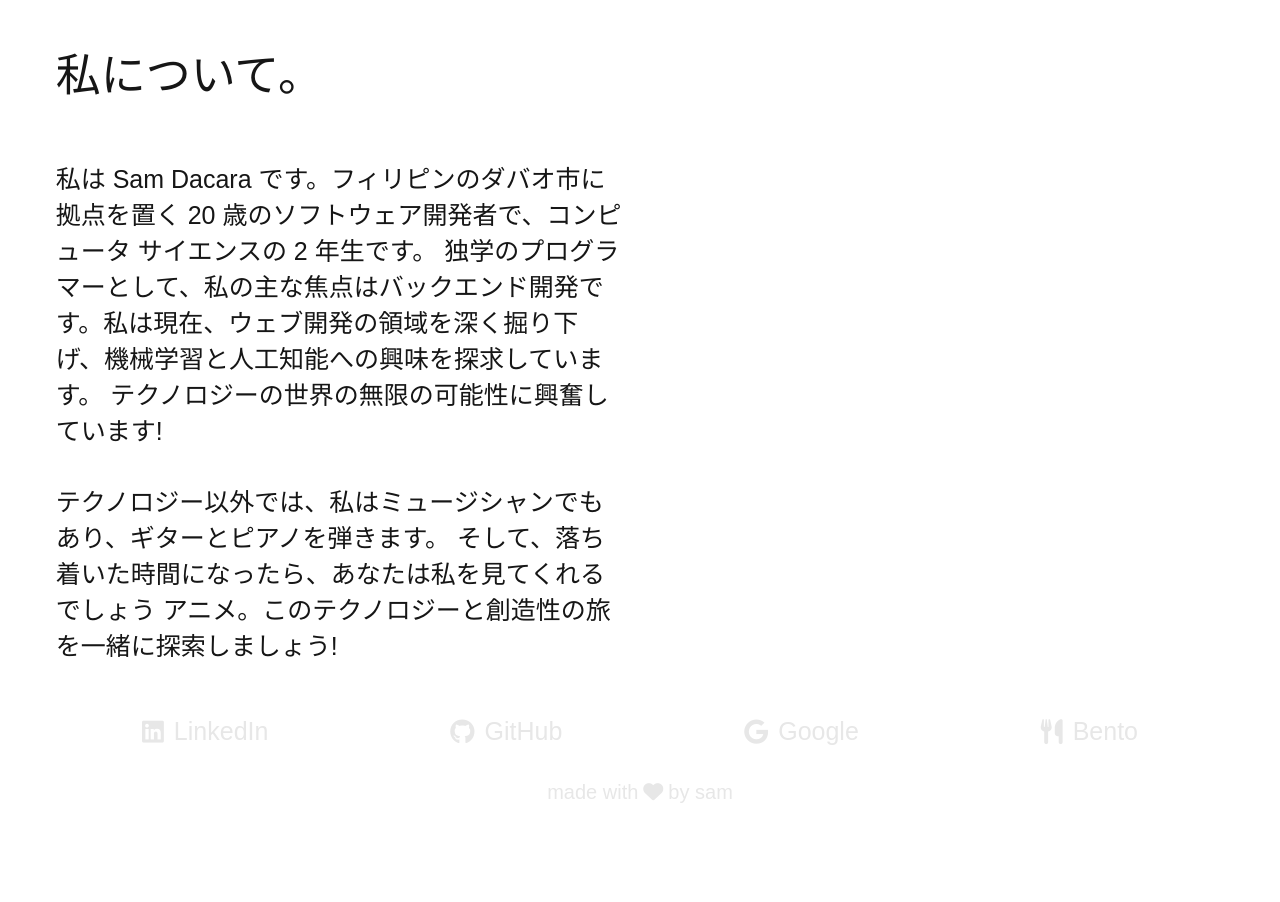
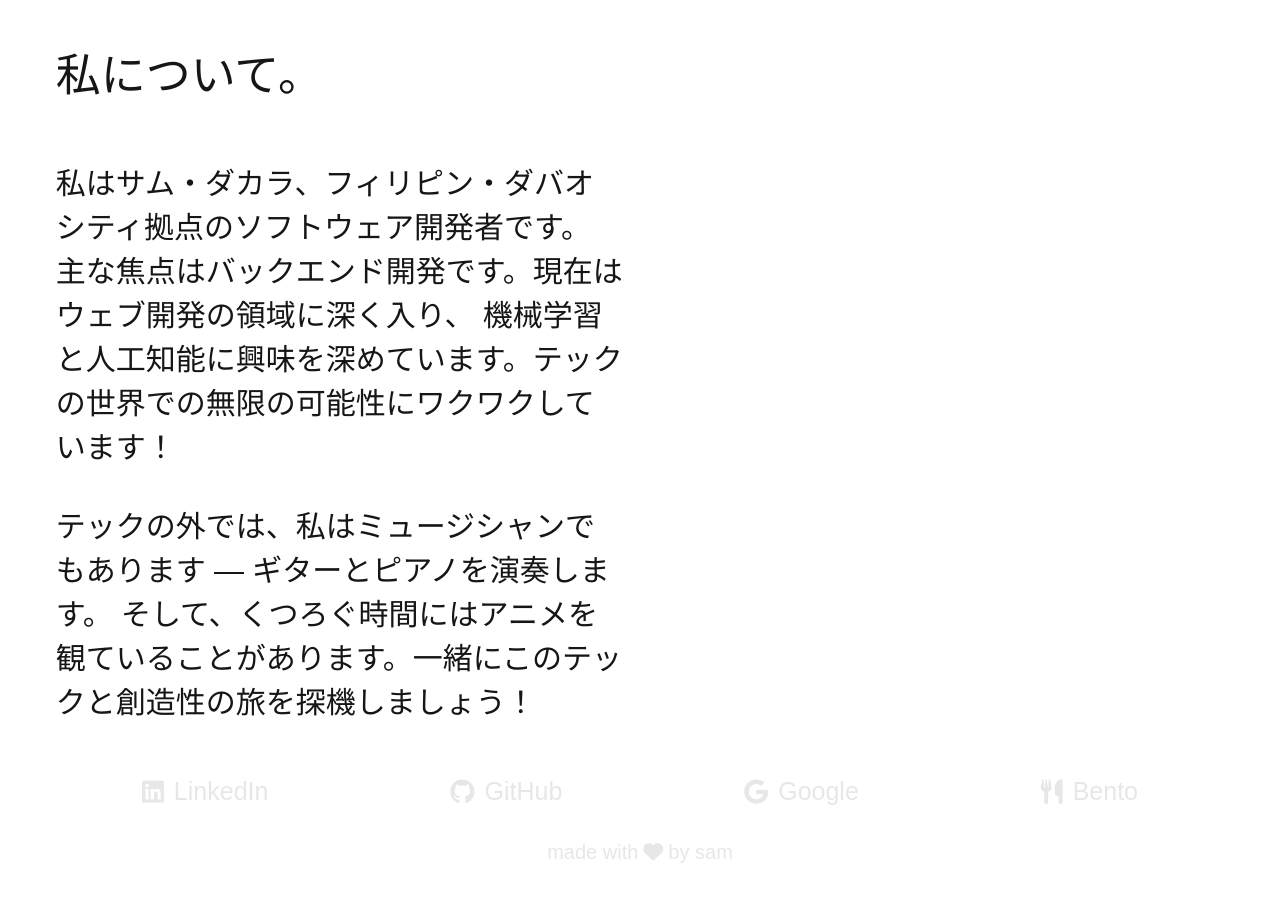
Before and after one commit to Samshh/landingPage, a Vue app: page / in a window 1280 px wide. Shown: the part 880-1782 px from the top of the page. Before the commit the page ends 1722 px from the top, so only its background shows below. Built offline with nearby package versions, Linux system fonts and the light colour scheme; a web font is replaced by a local one.

Commit message:
fixed translate timing

```diff
--- a/src/components/secondpage.vue
+++ b/src/components/secondpage.vue
@@ -77,7 +77,7 @@ onMounted(() => {
     opacity: 1,
   });
 
-  animateText(".myText", ".aboutMe","I'm Sam Dacara, a 20-year-old Software Developer and a 2nd-year Computer Science student based in Davao City, Philippines. As a self-taught programmer, my primary focus is on back-end development. I'm currently delving into the realm of Web Development and exploring my interests in Machine Learning and Artificial Intelligence. Excited about the endless possibilities in the tech world!", 10);
+  animateText(".myText", ".aboutMe","I'm Sam Dacara, a Software Developer based in Davao City, Philippines. My primary focus is on back-end development. I'm currently delving into the realm of Web Development and exploring my interests in Machine Learning and Artificial Intelligence. Excited about the endless possibilities in the tech world!", 10);
   animateText(".myText2", ".aboutMe","Outside of tech, I'm also a Musician—I play the guitar and piano. And when it's chill time, you'll catch me watching anime. Let's explore this tech and creativity journey together!", 10);
   animateText(".me", ".aboutMe","About Me.", 2);
 });
@@ -95,14 +95,13 @@ onMounted(() => {
             <div class="aboutMe2">
                 <p id="p" class="me">私について。</p>
                 <p id="p" class="desc myText">
-                    私は Sam Dacara です。フィリピンのダバオ市に拠点を置く 20 歳のソフトウェア開発者で、コンピュータ サイエンスの 2 年生です。
-独学のプログラマーとして、私の主な焦点はバックエンド開発です。私は現在、ウェブ開発の領域を深く掘り下げ、機械学習と人工知能への興味を探求しています。
-テクノロジーの世界の無限の可能性に興奮しています!
+                  私はサム・ダカラ、フィリピン・ダバオシティ拠点のソフトウェア開発者です。
+                  主な焦点はバックエンド開発です。現在はウェブ開発の領域に深く入り、
+                  機械学習と人工知能に興味を深めています。テックの世界での無限の可能性にワクワクしています！
                 </p>
                 <p id="p" class="desc myText2">
-                    テクノロジー以外では、私はミュージシャンでもあり、ギターとピアノを弾きます。
-そして、落ち着いた時間になったら、あなたは私を見てくれるでしょう
-アニメ。このテクノロジーと創造性の旅を一緒に探索しましょう!
+                  テックの外では、私はミュージシャンでもあります — ギターとピアノを演奏します。
+                  そして、くつろぐ時間にはアニメを観ていることがあります。一緒にこのテックと創造性の旅を探機しましょう！
                 </p>
             </div>
         <img class="myPic" src="\src\assets\SamGoogle1.webp" alt="">
@@ -135,9 +134,9 @@ onMounted(() => {
     margin: 0;
 }
 
-.desc, .myText3, .anime{
+.desc{
     margin: 0;
-    font-size: 25px;
+    font-size: 30px;
     font-weight: 400;
     text-align: left;
     padding-right: 45px;
```
